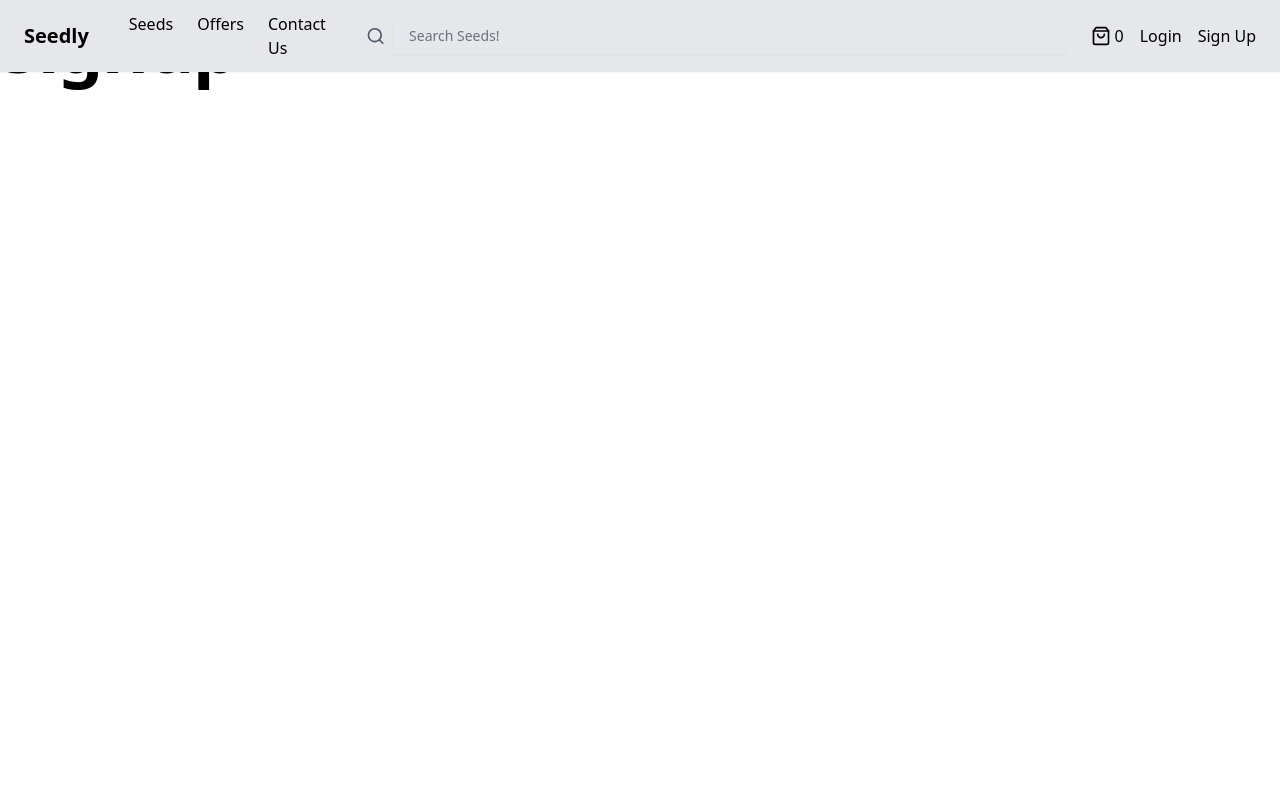
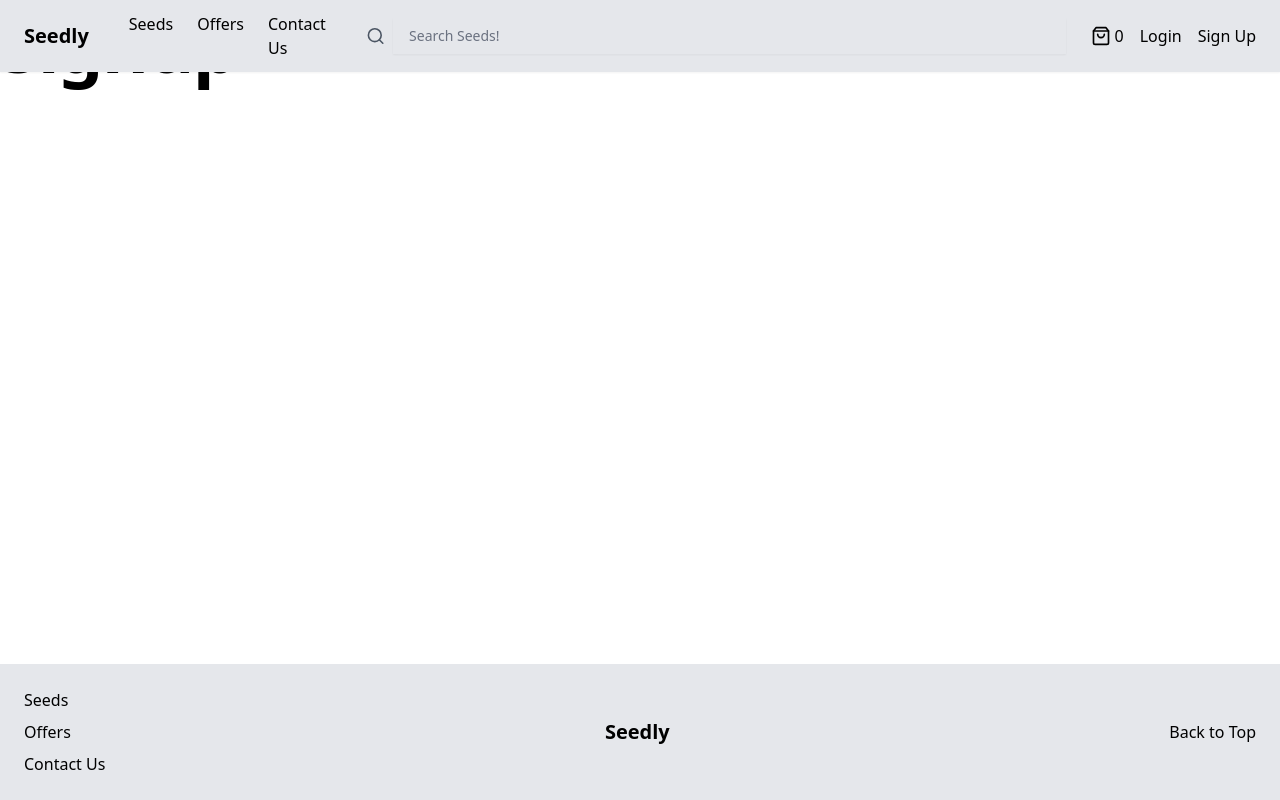
Before and after one commit to roztownsend/Seedly, a React (Vite) app in the folder frontend/vite-project/: page /signup in a window 1280 px wide. Built offline with nearby package versions, Linux system fonts and the light colour scheme.

Commit message:
:sparkles: feat: add fixed footer layout with Tailwind

```diff
--- a/frontend/vite-project/src/App.tsx
+++ b/frontend/vite-project/src/App.tsx
@@ -4,6 +4,7 @@ import Login from "./pages/Login";
 import Signup from "./pages/Signup";
 import Cart from "./pages/Cart";
 import Navbar from "./components/navbar/Navbar";
+import Footer from "./components/footer/Footer";
 import { BrowserRouter, Routes, Route } from "react-router-dom";
 import './index.css';
 
@@ -18,6 +19,7 @@ function App() {
         <Route path="/login" element={<Login />} />
         <Route path="/signup" element={<Signup />} />
       </Routes>
+      <Footer />
     </BrowserRouter>
   );
 }
--- /dev/null
+++ b/frontend/vite-project/src/components/footer/Footer.css
@@ -0,0 +1,23 @@
+.footer {
+    @apply fixed bottom-0 left-0 w-full bg-gray-200 text-black px-6 py-6 z-50 shadow-sm;
+}
+
+.footer-container {
+    @apply flex w-full items-start justify-between;
+}
+
+.footer-links {
+    @apply flex flex-col items-start gap-2 text-base;
+}
+
+.footer-link {
+    @apply text-black hover:text-green-700;
+}
+
+.footer-logo {
+    @apply text-xl font-bold self-center;
+}
+
+.footer-back {
+    @apply self-center;
+}
--- /dev/null
+++ b/frontend/vite-project/src/components/footer/Footer.tsx
@@ -0,0 +1,22 @@
+import "../footer/Footer.css";
+export default function Footer() {
+    const scrollToTop = () => {
+        window.scrollTo({ top: 0, behavior: 'smooth' });
+    };
+
+    return (
+        <footer className="footer">
+            <div className="footer-container">
+                <div className="footer-links">
+                    <a href="#" className="footer-link">Seeds</a>
+                    <a href="#" className="footer-link">Offers</a>
+                    <a href="#" className="footer-link">Contact Us</a>
+                </div>
+                <div className="footer-logo">Seedly</div>
+                <div className="footer-back">
+                    <button onClick={scrollToTop} className="footer-link">Back to Top</button>
+                </div>
+            </div>
+        </footer>
+    );
+}
```
